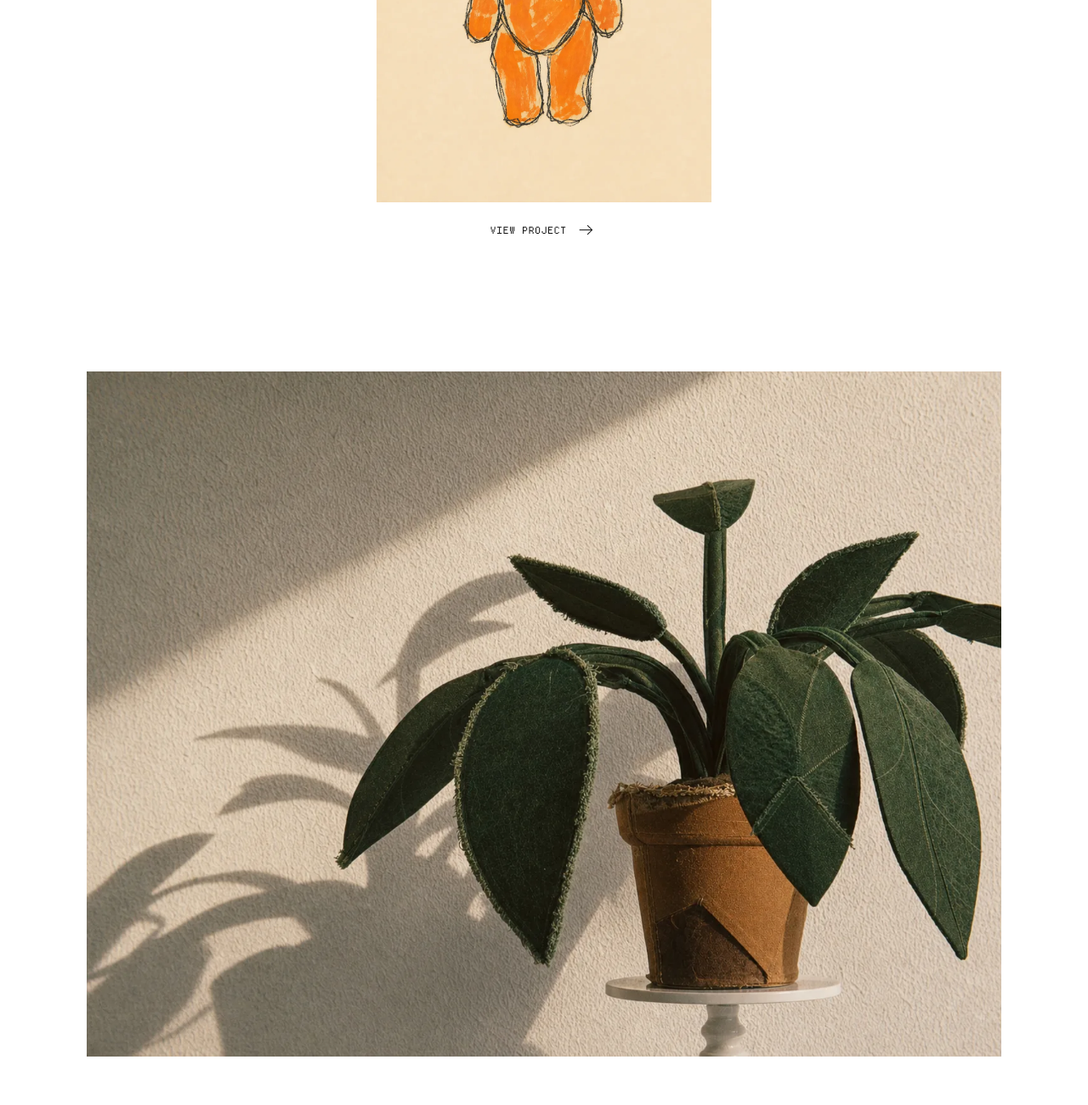
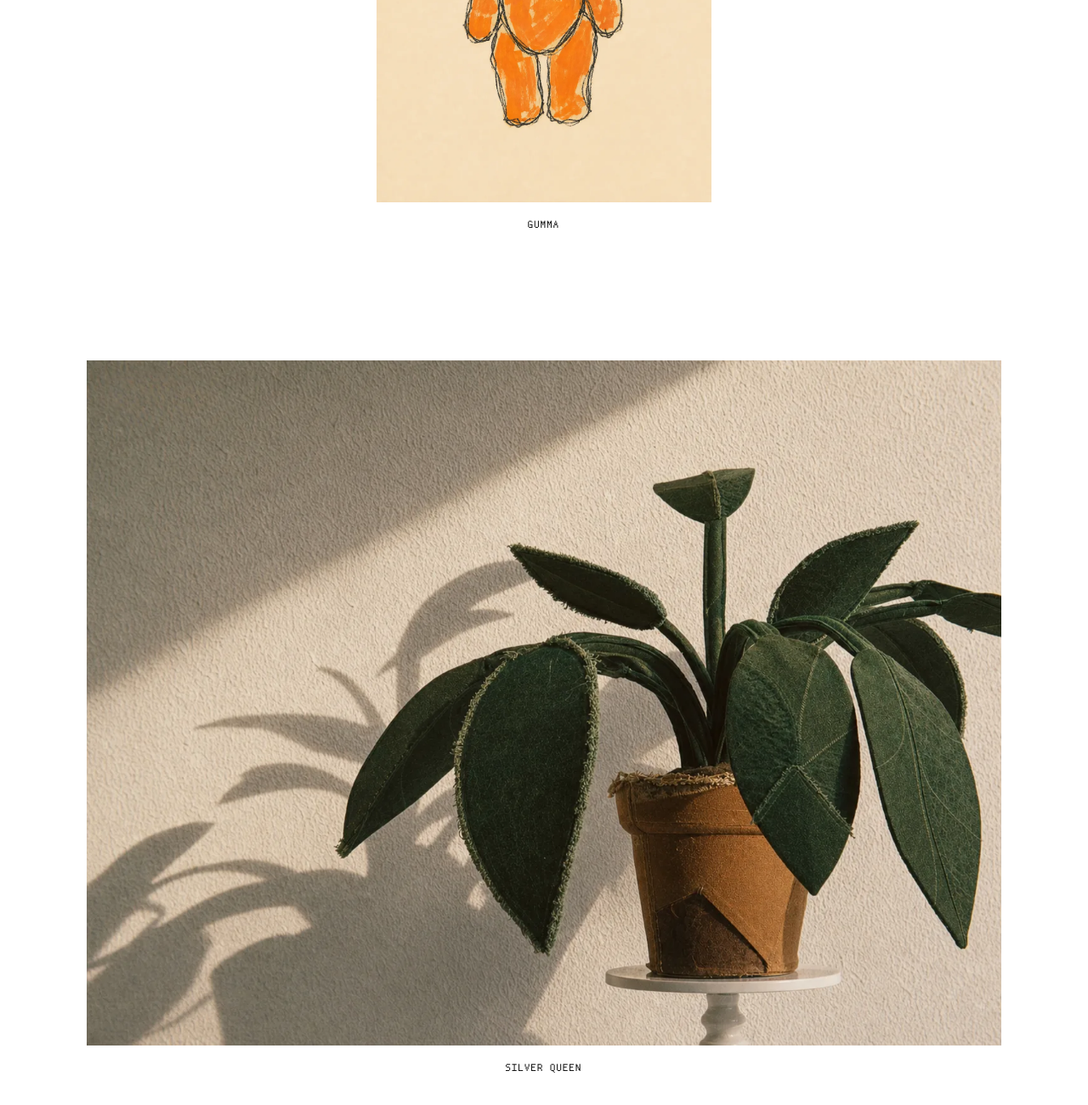
Before and after one commit to yubse/gumma-web, a plain HTML site: page index.html in a window 1280 px wide. Shown: the part 470-1770 px from the top of the page at 85% size. Drawn offline with Linux system fonts and the light colour scheme.

Commit message:
Restore Silver Queen project navigation

```diff
--- a/index.html
+++ b/index.html
@@ -12,7 +12,7 @@
       type="image/webp"
       fetchpriority="high"
     />
-    <link rel="stylesheet" href="styles.css?v=20260821-12" />
+    <link rel="stylesheet" href="styles.css?v=20260821-13" />
     <script src="drawer.js?v=20260821-8" defer></script>
   </head>
   <body>
@@ -86,26 +86,33 @@
             </picture>
 
             <span class="home-project-cta" aria-hidden="true">
-              <span>View Project</span>
-              <svg viewBox="0 0 32 32">
-                <path d="M6 16h19M18 9l7 7-7 7"></path>
-              </svg>
+              <span>Gumma</span>
             </span>
           </a>
         </article>
 
         <article class="home-project home-project--landscape">
+          <a
+            class="home-project-link"
+            href="project.html?project=plant"
+            aria-label="View the Silver Queen project"
+          >
             <picture class="home-project-media">
               <source srcset="assets/2.webp?v=20260821-11" type="image/webp" />
               <img
                 src="assets/2.png?v=20260821-11"
-              alt="Handcrafted plant in warm sunlight"
+                alt="Silver Queen handcrafted plant in warm sunlight"
                 width="1448"
                 height="1086"
                 loading="lazy"
                 decoding="async"
               />
             </picture>
+
+            <span class="home-project-cta" aria-hidden="true">
+              <span>Silver Queen</span>
+            </span>
+          </a>
         </article>
       </section>
     </main>
--- a/styles.css
+++ b/styles.css
@@ -266,6 +266,7 @@ button {
   width: 100%;
   height: auto;
   object-fit: contain;
+  transition: transform 450ms cubic-bezier(0.22, 1, 0.36, 1);
 }
 
 .home-project--portrait .home-project-media img {
@@ -273,7 +274,6 @@ button {
   max-width: 100%;
   max-height: calc(100svh - var(--header-height) - 130px);
   margin: 0 auto;
-  transition: transform 450ms cubic-bezier(0.22, 1, 0.36, 1);
 }
 
 .home-project-cta {
@@ -287,24 +287,11 @@ button {
   text-transform: uppercase;
 }
 
-.home-project-cta svg {
-  width: 25px;
-  height: 25px;
-  fill: none;
-  stroke: currentColor;
-  stroke-width: 1.35;
-  transition: transform 180ms ease;
-}
-
 .home-project-link:hover .home-project-media img,
 .home-project-link:focus-visible .home-project-media img {
   transform: scale(1.01);
 }
 
-.home-project-link:hover .home-project-cta svg,
-.home-project-link:focus-visible .home-project-cta svg {
-  transform: translateX(4px);
-}
 
 .project-page {
   overflow: visible;
```
Also changed, not shown: blog.html (+1 -1 lines), contact.html (+1 -1 lines), project.html (+8 -2 lines), project.js (+21 -0 lines). Lines whose indentation alone changed are shown as unchanged.
